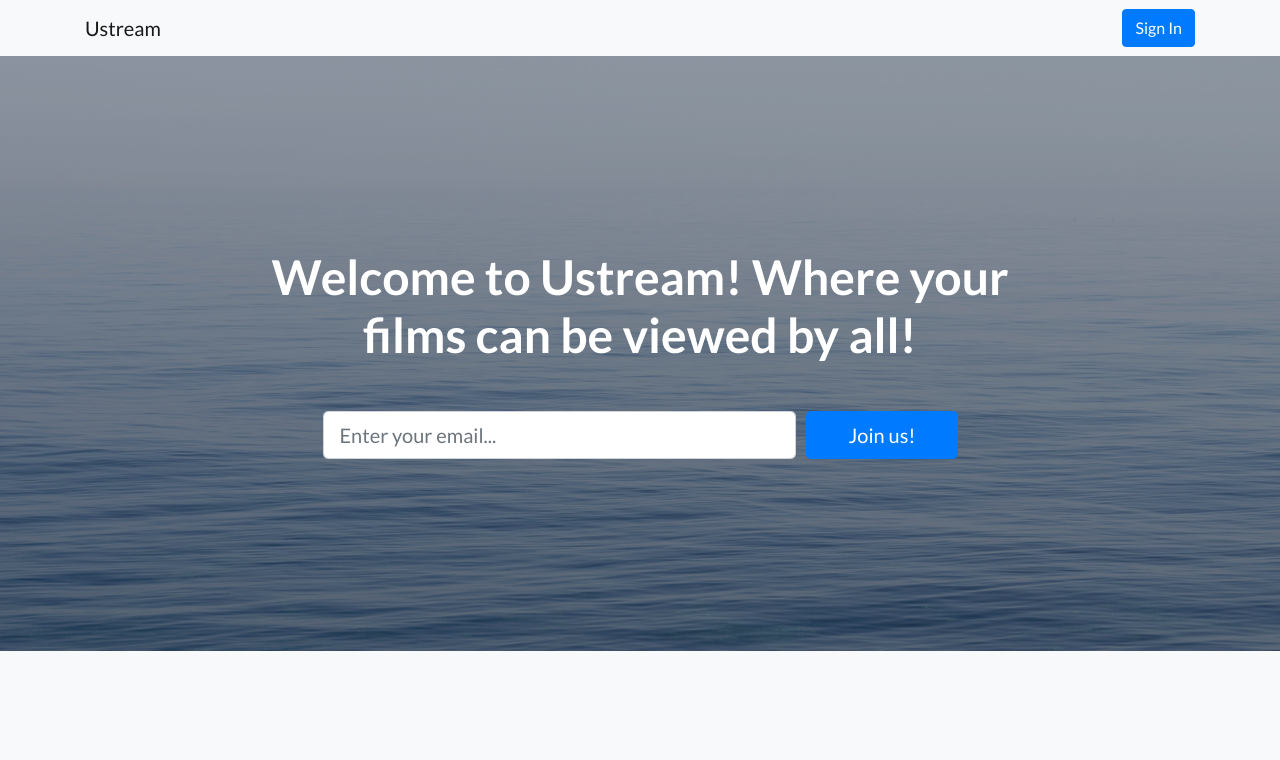
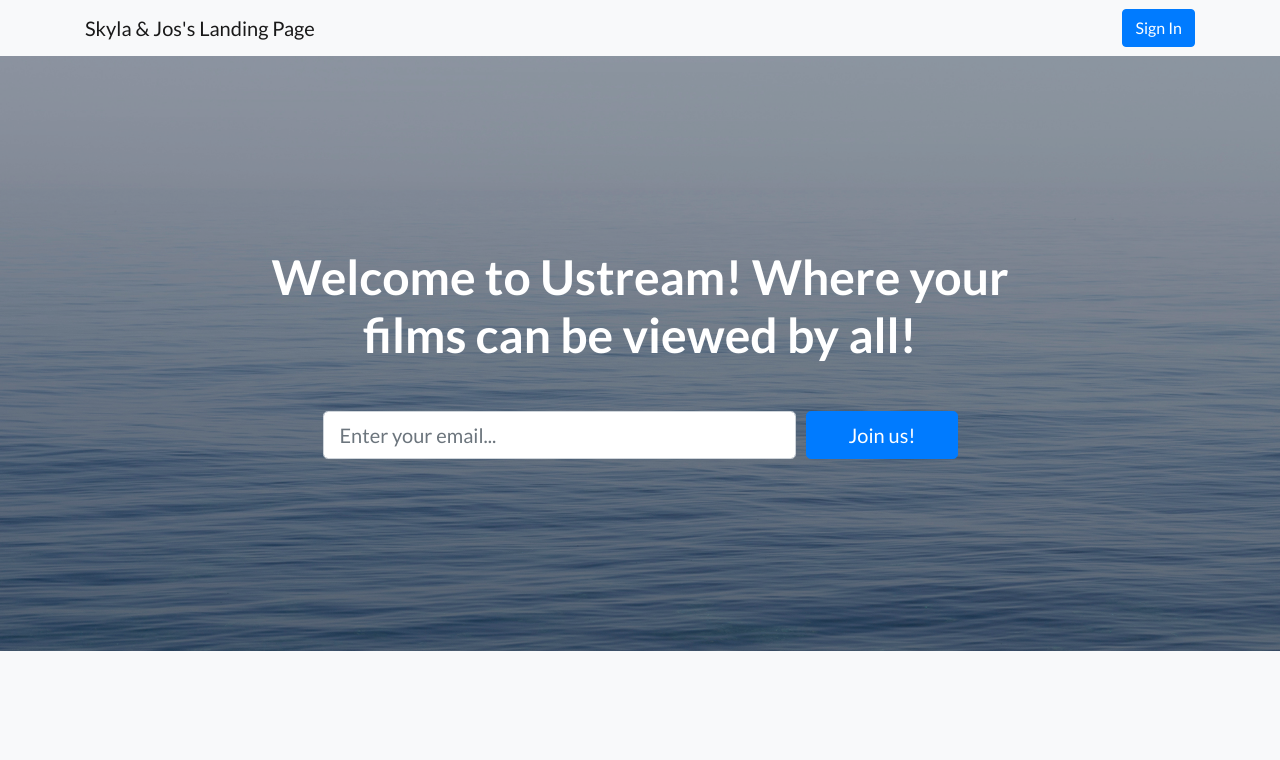
Before and after one commit to mysticcxnch/Landing-Page-Database-II, a website: page index.html in a window 1280 px wide. Shown: the top 760 px of the page. Drawn offline with Linux system fonts and the light colour scheme.

Commit message:
Update index.html

```diff
--- a/index.html
+++ b/index.html
@@ -28,7 +28,7 @@
   <!-- Navigation -->
   <nav class="navbar navbar-light bg-light static-top">
     <div class="container">
-      <a class="navbar-brand" href="#">Ustream</a>
+      <a class="navbar-brand" href="#">Skyla & Jos's Landing Page</a>
       <a class="btn btn-primary" href="#">Sign In</a>
     </div>
   </nav>
```
